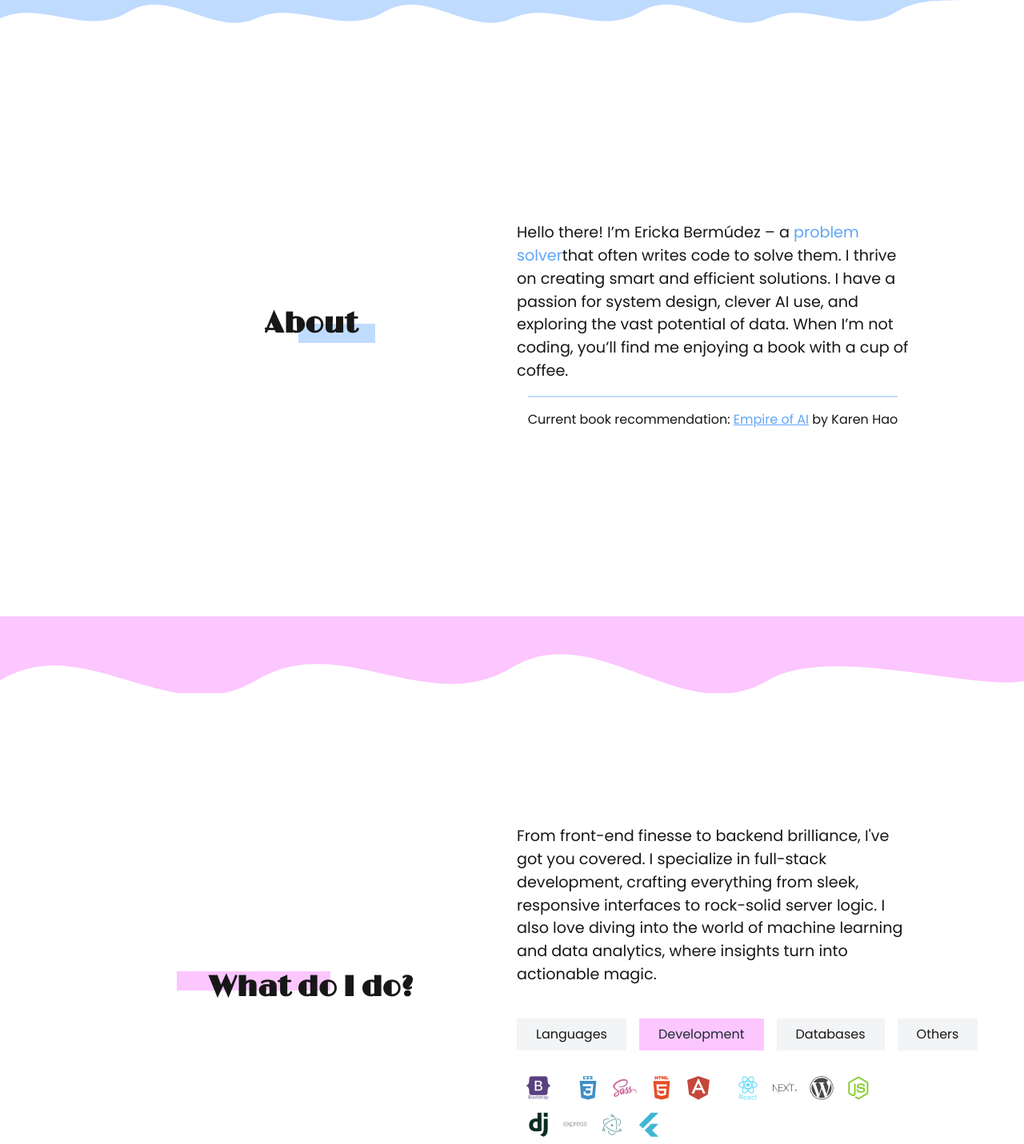
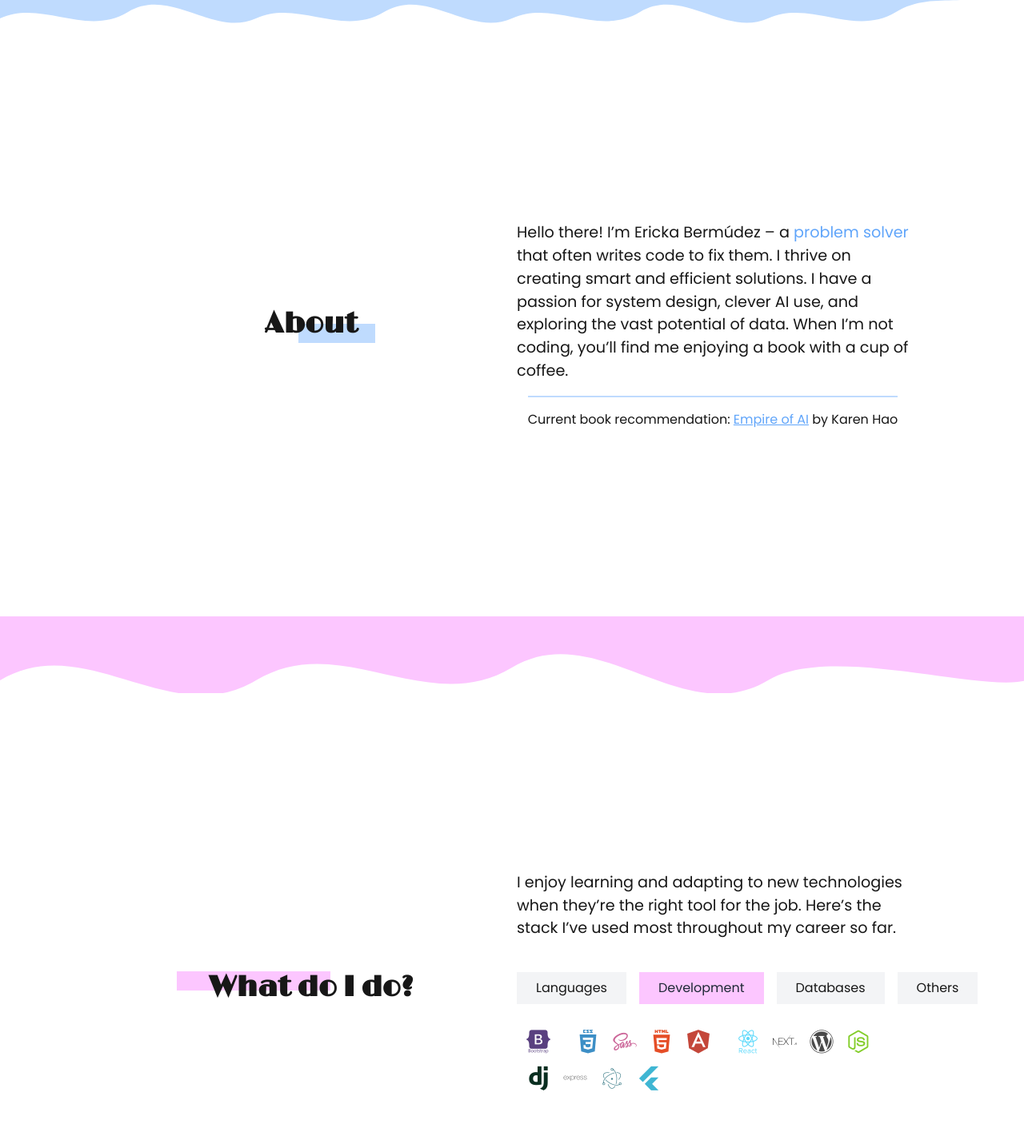
Before and after one commit to ErickaBermudez/portfolio, a Next.js app: page / in a window 1280 px wide. Shown: the part 881-2312 px from the top of the page at 80% size. Built offline with nearby package versions, Linux system fonts and the light colour scheme.

Commit message:
more content updates

```diff
--- a/src/app/components/organisms/Navbar.tsx
+++ b/src/app/components/organisms/Navbar.tsx
@@ -57,13 +57,13 @@ export default function Navbar() {
               xmlns="http://www.w3.org/2000/svg"
               fill="none"
               viewBox="0 0 24 24"
-              stroke-width="1.5"
+              strokeWidth="1.5"
               stroke="currentColor"
               className="size-5"
             >
               <path
-                stroke-linecap="round"
-                stroke-linejoin="round"
+                strokeLinecap="round"
+                strokeLinejoin="round"
                 d="M9 8.25H7.5a2.25 2.25 0 0 0-2.25 2.25v9a2.25 2.25 0 0 0 2.25 2.25h9a2.25 2.25 0 0 0 2.25-2.25v-9a2.25 2.25 0 0 0-2.25-2.25H15M9 12l3 3m0 0 3-3m-3 3V2.25"
               />
             </svg>
--- a/src/app/components/templates/about.tsx
+++ b/src/app/components/templates/about.tsx
@@ -31,8 +31,8 @@ export default function About() {
         </div>
         <div className="flex flex-col mt-10 lg:mt-0 col-span-2 lg:col-span-1 items-center align-middle justify-center">
           <p>
-            Hello there! I’m Ericka Bermúdez – a{" "} <span className="text-blue-400">problem solver</span>
-            that often writes code to solve them.
+            Hello there! I’m Ericka Bermúdez – a{" "} <span className="text-blue-400">problem solver</span> {" "}
+            that often writes code to fix them.
             I thrive on creating smart and efficient solutions. I have a passion for
             system design, clever AI use, and exploring the vast potential
             of data. When I’m
--- a/src/app/components/templates/stack.tsx
+++ b/src/app/components/templates/stack.tsx
@@ -36,11 +36,7 @@ export default function Stack() {
         </div>
         <div className="flex flex-col mt-10 lg:mt-0 col-span-2 lg:col-span-1 items-center align-middle justify-center">
           <p>
-            From front-end finesse to backend brilliance, I&apos;ve got you
-            covered. I specialize in full-stack development, crafting everything
-            from sleek, responsive interfaces to rock-solid server logic. I also
-            love diving into the world of machine learning and data analytics,
-            where insights turn into actionable magic.
+          I enjoy learning and adapting to new technologies when they’re the right tool for the job. Here’s the stack I’ve used most throughout my career so far.
           </p>
 
           <div className="flex flex-col  mt-10 w-full">
```
